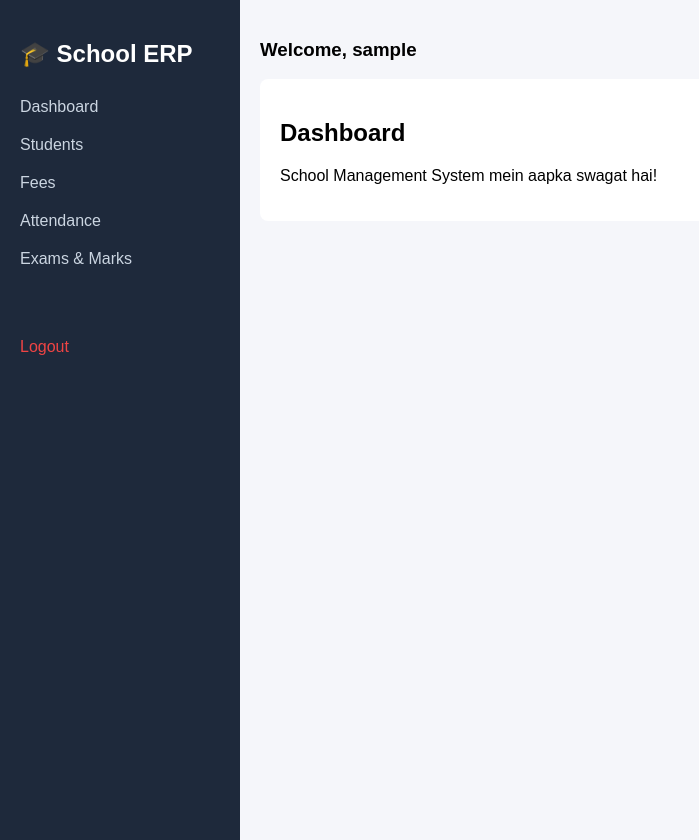
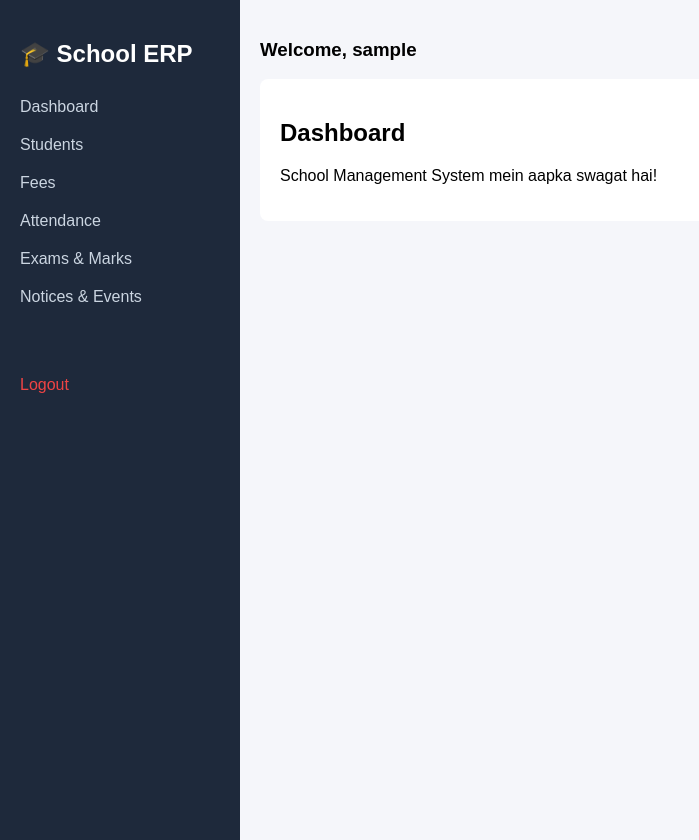
Before and after one commit to yahooamankum500-sketch/School-management-, a Flask app: page /dashboard in a window 1280 px wide. Shown: the whole page, without its empty margins (0-699 px from the left). Run offline with Flask 3, Linux system fonts and the light colour scheme; the visitor is signed in with stand-in values (Sample User, id 1).

Commit message:
Update base.html

```diff
--- a/templates/base.html
+++ b/templates/base.html
@@ -20,6 +20,7 @@
         <a href="/fees/">Fees</a>
         <a href="/attendance/">Attendance</a>
         <a href="/exams/">Exams & Marks</a>
+        <a href="/notices/">Notices & Events</a>
         <a href="/logout" style="color:#ef4444; margin-top:50px;">Logout</a>
     </div>
     <div class="main">
```
